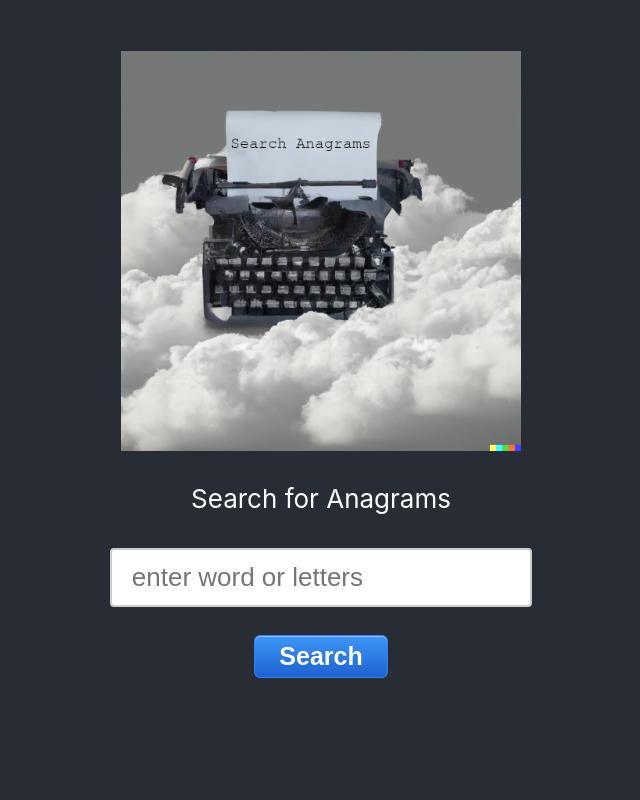
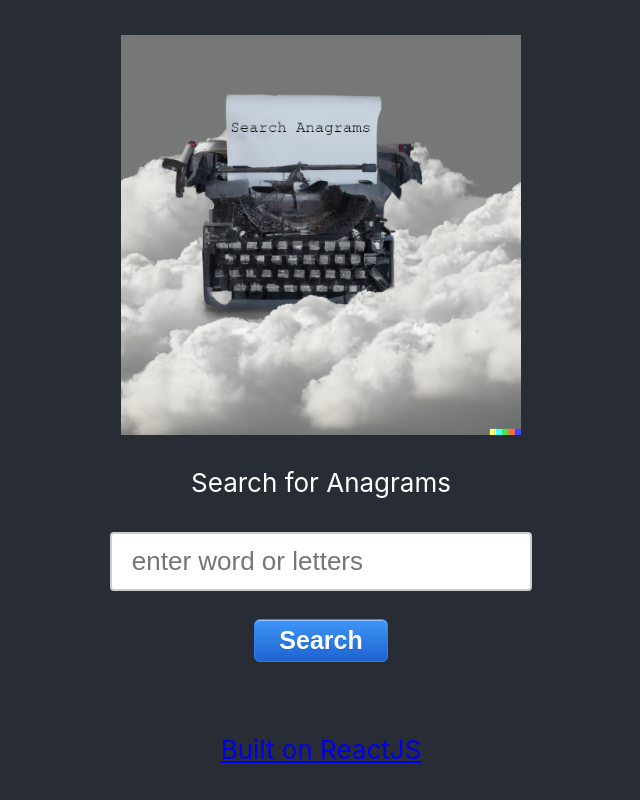
Before and after one commit to natesire/mnemonic-bot, a JavaScript app: page / in a window 1280 px wide. Shown: the whole page, without its empty margins (319-959 px from the left). Built offline with nearby package versions, Linux system fonts and the light colour scheme; the HTML template or start-up script is replaced by a standard one.

Commit message:
test click search button

```diff
--- a/src/App.js
+++ b/src/App.js
@@ -22,6 +22,7 @@ function App() {
         ></input>
         <p id="searchFor" className="searchFor"></p>
         <p id="anagramsResults" className="anagramResults"></p>
+        <a href='reactjs.com' className="githubLink">Built on ReactJS</a>
       </header>
     </div>
   );
```
Also changed, not shown: 1 other file (tests, documents, lock files or other folders).
